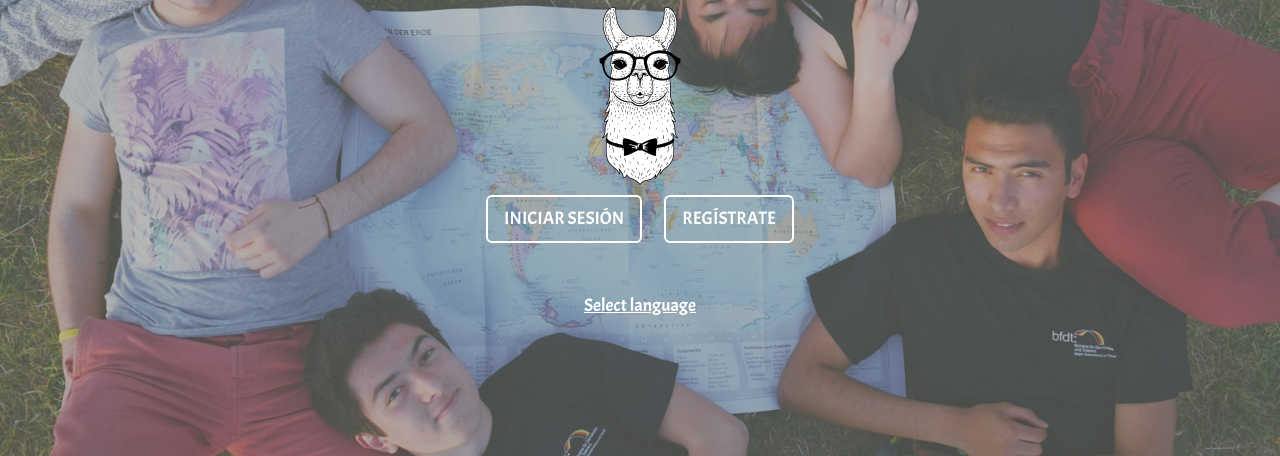
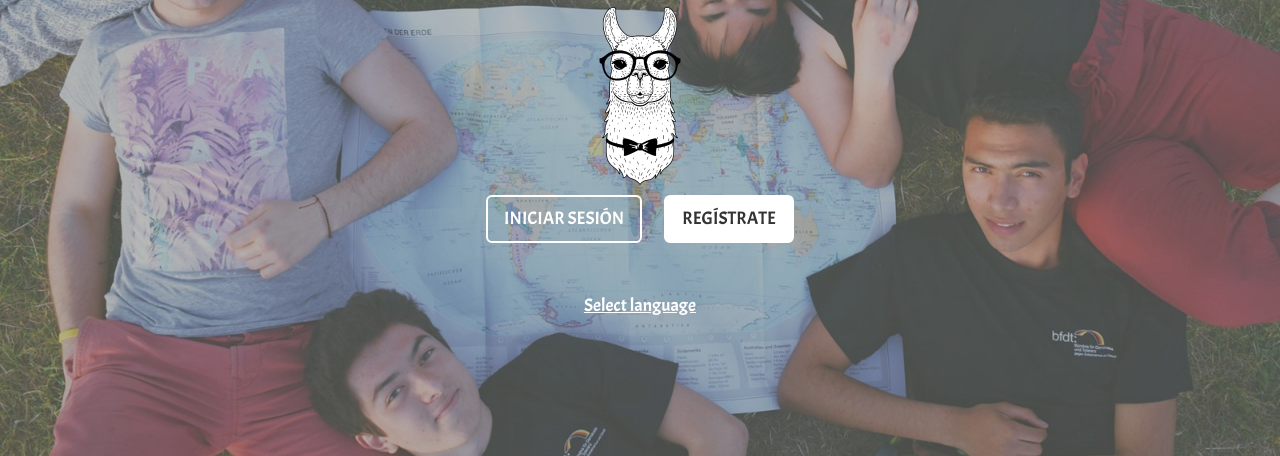
Before and after one commit to alejandraHoces/Viru-Social, a plain HTML site: page index.html in a window 1280 px wide. Shown: the part 344-800 px from the top of the page. Drawn offline with Linux system fonts and the light colour scheme.

Commit message:
Añadiendo cambios css

```diff
--- a/css/main.css
+++ b/css/main.css
@@ -247,11 +247,17 @@ textarea {
     padding: 2em;
 }
 
-.main-page .btn-lg{
+.main-page .btn-in{
     margin: 1rem;
     border: 0.2rem solid #fff;
     background: transparent;
     color: #fff;
+}
+
+.btn-reg {
+    margin: 1rem;
+    border: 0.2rem solid #fff;
+    background: white;
 }
 /* ------------ FIN - ESTILOS DE VISTA PRINCIPAL----------*/
 /* ------------ INICIO - ESTILOS DE REGISTRO----------*/
@@ -308,7 +314,7 @@ textarea {
 }
 /*btn-Universidad*/
 .btn-Universdd {
-  color: #56bdab;
+  color: red;
   margin-bottom: 3rem;
 }
 /* ------------ FIN - ESTILOS DE VISTA INICIO DE SESION ----------*/
--- a/index.html
+++ b/index.html
@@ -21,8 +21,8 @@
          </div>
         <div class="row text-center ">
             <div class=" col-xs-12 col-lg-12">
-                <a class="btn btn-default btn-lg text-uppercase" href="./views/sesion.html" role="button">Iniciar Sesión</a>
-                <a class="btn btn-default btn-lg text-uppercase" href="./views/registrate.html" role="button">Regístrate</a>
+                <a class="btn btn-default btn-lg btn-in text-uppercase" href="./views/sesion.html" role="button">Iniciar Sesión</a>
+                <a class="btn btn-default btn-lg btn-reg text-uppercase" href="./views/registrate.html" role="button">Regístrate</a>
                 <p class="language">Select language</p>
             </div>
         </div>
```
Also changed, not shown: views/sesion.html (+1 -1 lines).
